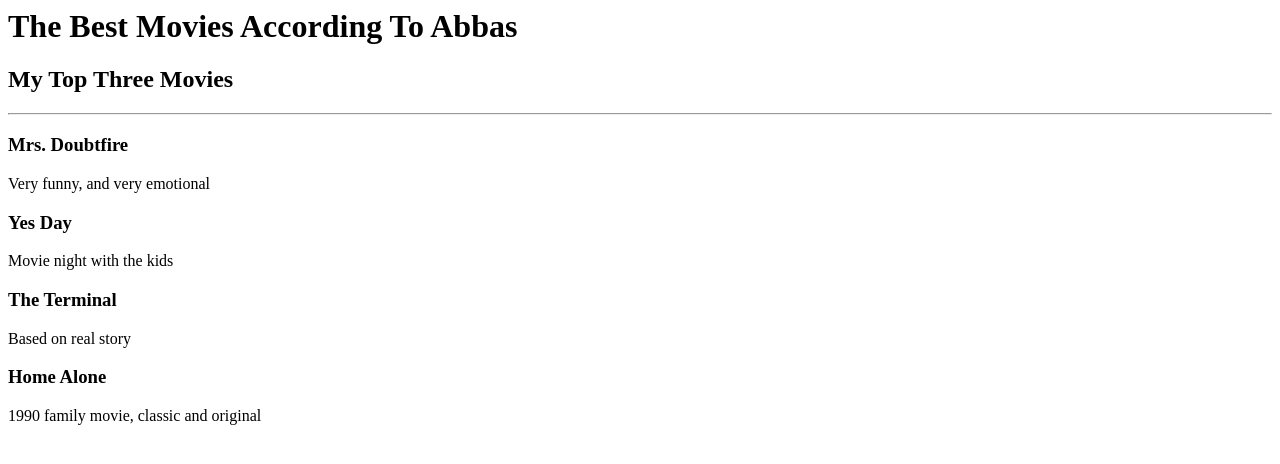
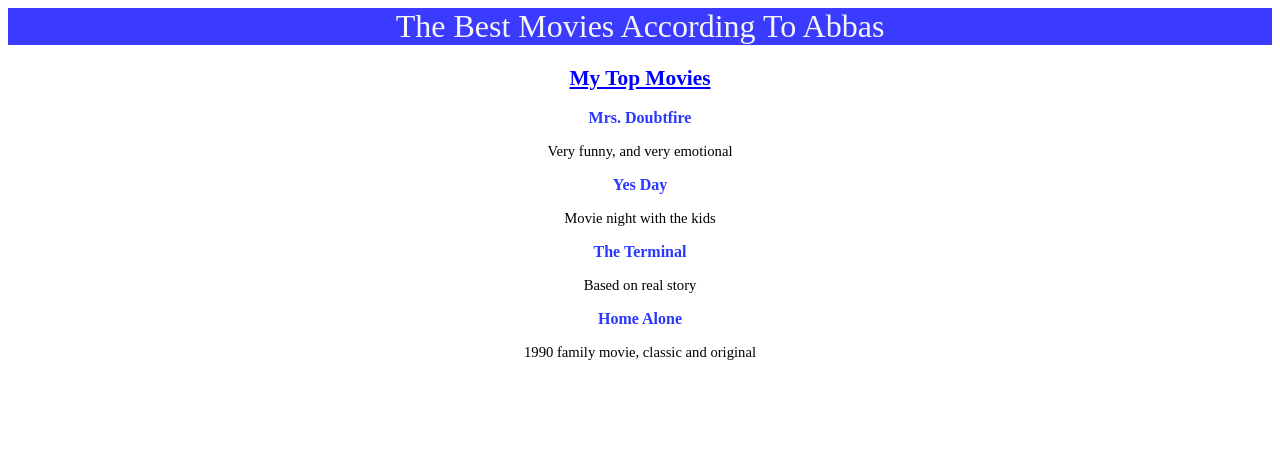
Before and after one commit to SiaAbb5001/capstone-1-online-resume, a plain HTML site: page public/movie-ranking.html in a window 1280 px wide. Drawn offline with Linux system fonts and the light colour scheme.

Commit message:
Add files via upload

```diff
--- a/public/movie-ranking.html
+++ b/public/movie-ranking.html
@@ -1,16 +1,21 @@
-<title>Movie Ranking</title>
-<h1>The Best Movies According To Abbas</h1>
-<h2>My Top Three Movies</h2>
-<hr />
 
-<h3>Mrs. Doubtfire</h3>
-<p>Very funny, and very emotional</p>
+<head>
+    <title>Movie Ranking</title>
+    <link rel="stylesheet" href="../style.css" />
+</head>
 
-<h3>Yes Day</h3>
-<p>Movie night with the kids</p>
+<h1 id="movies_ranking">The Best Movies According To Abbas</h1>
+<h2 id="favorite_movies">My Top Movies</h2>
 
-<h3>The Terminal</h3>
-<p>Based on real story</p>
 
-<h3>Home Alone</h3>
-<p>1990 family movie, classic and original</p>
+<h3 class="movie-title">Mrs. Doubtfire</h3>
+<p class="comment"> Very funny, and very emotional</p>
+
+<h3 class="movie-title">Yes Day</h3>
+<p class="comment">Movie night with the kids</p>
+
+<h3 class="movie-title">The Terminal</h3>
+<p class="comment">Based on real story</p>
+
+<h3 class="movie-title">Home Alone</h3>
+<p class="comment">1990 family movie, classic and original</p>
--- /dev/null
+++ b/style.css
@@ -0,0 +1,77 @@
+body{
+    background-color: white;
+}
+
+.candidate-picture img{
+    height: 200px;
+    border: 5px solid black;
+    position: relative;
+    left:45% ;
+}
+
+img{
+    border: 5px solid black;
+}
+
+#candidate_name {
+    color:white;
+    text-align: center;
+    background-color: rgba(0, 0, 255, 0.753);
+    font-weight: normal;
+
+}
+
+#hobbies{
+    color: rgba(17, 0, 255, 0.863);
+    font-size: 20pt;
+}
+
+#favorite_movies{
+    font-weight: bold;
+    text-decoration: underline;
+    text-align: center;
+}
+
+#movies_ranking{
+    background-color:rgba(0, 0, 255, 0.767);
+    font-weight: 500;
+    color: whitesmoke;
+    text-align: center;
+}
+
+h2{
+    color: blue;
+    font-weight: normal;
+    font-size: 16pt;
+}
+h4{
+    font-weight: bold;
+    font-size: 11pt;
+    line-height:0%;
+}
+
+#education-background{
+    font-weight: bold;
+}
+
+.movie-title{
+    text-align: center;
+}
+
+.comment{
+    text-align: center;
+}
+
+h3{
+    color: rgba(0, 17, 255, 0.836);
+    font-weight: 700;
+    font-size: 16;
+}
+
+a{
+    color: navy;
+}
+
+p{
+    font-size: 11pt;
+}
```
Also changed, not shown: index.html (+41 -22 lines), public/about.html (+6 -3 lines), public/contact.html (+4 -0 lines).
